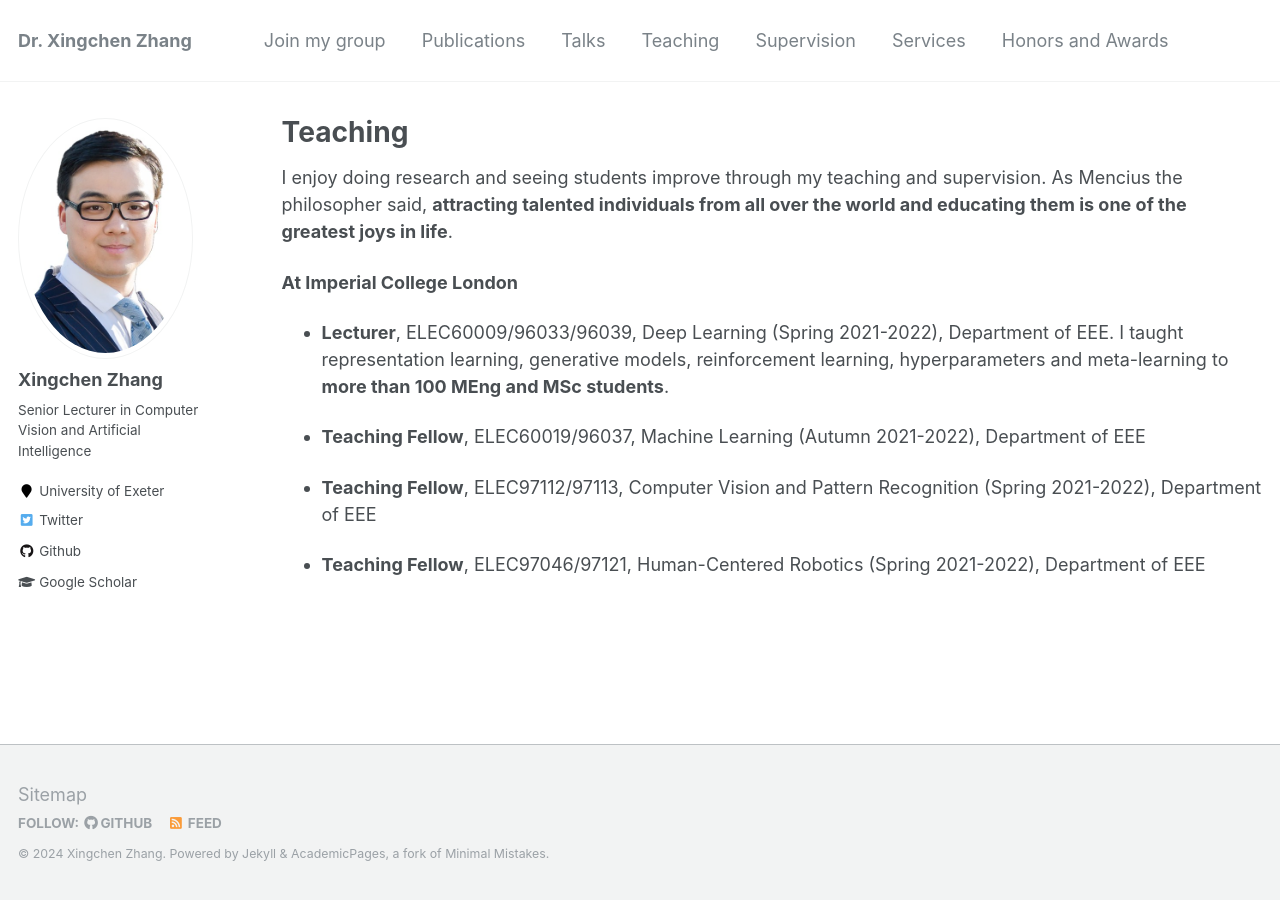
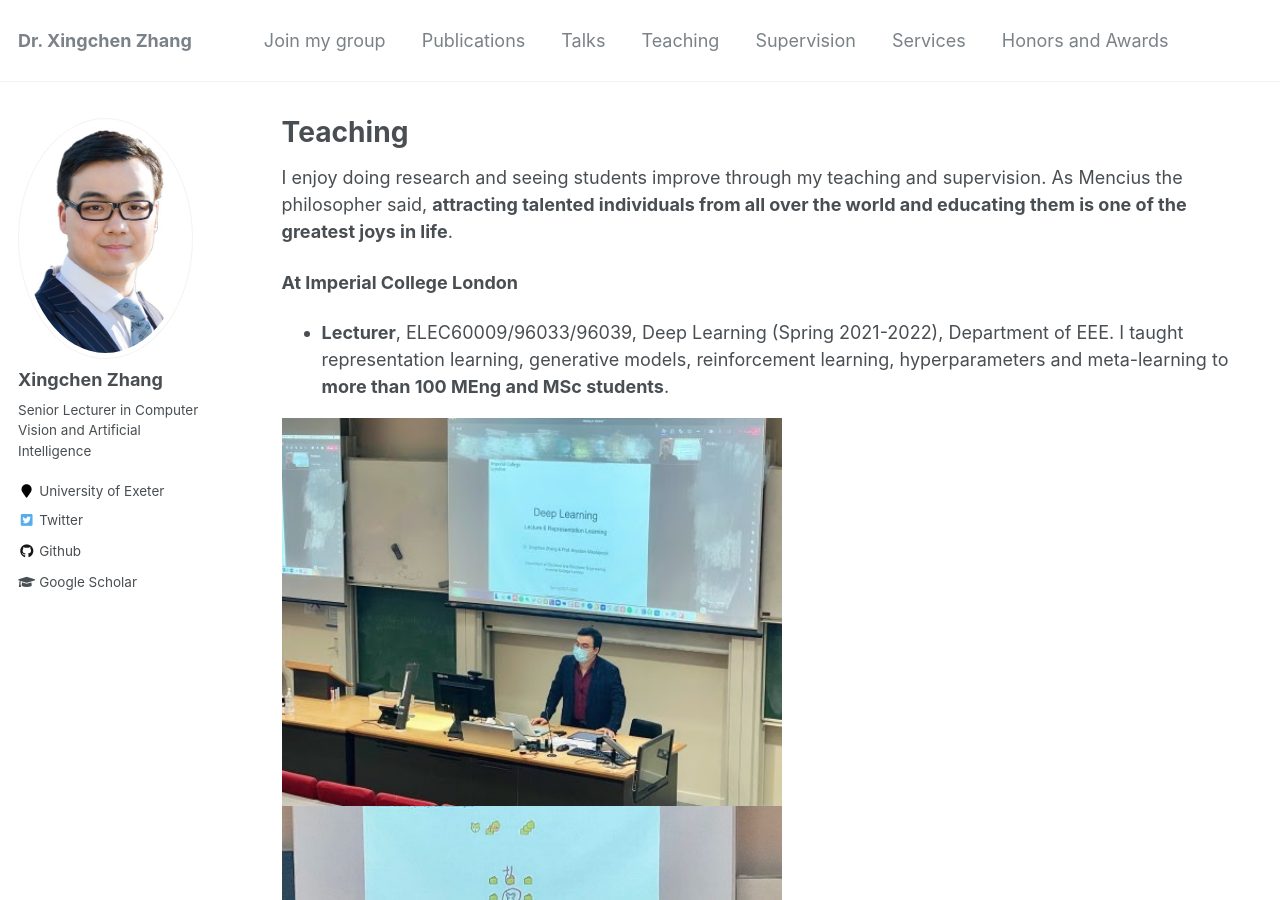
Before and after one commit to xingchenzhang/xingchenzhang.github.io, a Jekyll site: the page built from _pages/teaching.md, in a window 1280 px wide and 900 px high. Built offline with Jekyll 4.4.1, drawn with Linux system fonts in a browser that asks for light colours.

Commit message:
test images

```diff
--- a/_pages/teaching.md
+++ b/_pages/teaching.md
@@ -12,6 +12,11 @@
 
 - **Lecturer**, ELEC60009/96033/96039, Deep Learning (Spring 2021-2022), Department of EEE. I taught representation learning, generative models, reinforcement learning, hyperparameters and meta-learning to **more than 100 MEng and MSc students**.
 
+<div style="display:inline-block">
+  <img src="/images/teaching-DL-1.jpg" alt="image1" width="500">
+  <img src="/images/teaching-DL-2.png" alt="image2" width="500">
+</div>
+
 - **Teaching Fellow**, ELEC60019/96037, Machine Learning (Autumn 2021-2022),  Department of EEE
 
 - **Teaching Fellow**, ELEC97112/97113, Computer Vision and Pattern Recognition (Spring 2021-2022), Department of EEE
```
Also changed, not shown: _pages/publications.md (+0 -7 lines), images/teaching-DL-1.jpg (added), images/teaching-DL-2.png (added).
